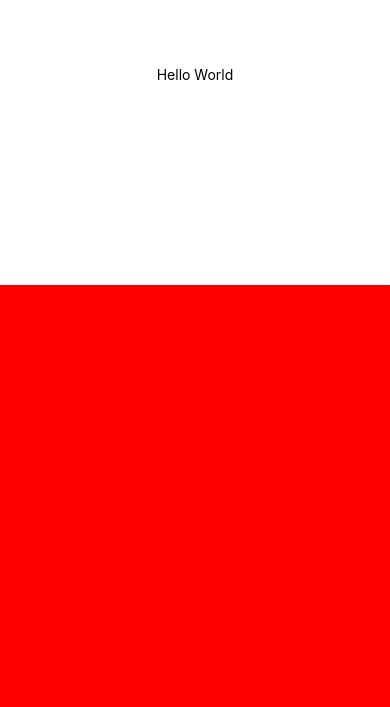
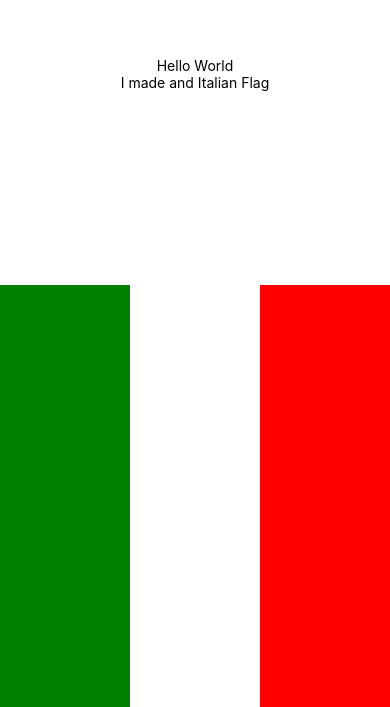
Before and after one commit to chrsteffen1/expo-practice, a React Native app: screen / in a window 390 px wide. Shown: the part 137-844 px from the top of the page. Built offline with nearby package versions, Linux system fonts and the light colour scheme.

Commit message:
make italian flag with boxes

```diff
--- a/App.js
+++ b/App.js
@@ -6,10 +6,16 @@ export default function App() {
     <>
       <View style={styles.container}>
         <Text>Hello World</Text>
+        <Text>I made and Italian Flag</Text>
         <StatusBar style="auto" />
       </View>
-      <View style={styles.box}>
-
+      <View style={styles.flag}>
+        <View style={styles.boxOne}>
+        </View>
+        <View style={styles.boxTwo}>
+        </View>
+        <View style={styles.boxThree}>
+        </View>
       </View>
     </>
   );
@@ -22,8 +28,21 @@ const styles = StyleSheet.create({
     alignItems: 'center',
     justifyContent: 'center',
   },
-  box:{
+  flag:{
+    flex:1,
+    flexDirection:'row'
+  },
+  boxOne:{
     flex: 1,
-    backgroundColor:'red'
+    backgroundColor:'green',
+
+  },
+  boxTwo:{
+    flex: 1,
+    backgroundColor:'white',
+  },
+  boxThree:{
+    flex: 1,
+    backgroundColor:'red',
   }
 });
```
